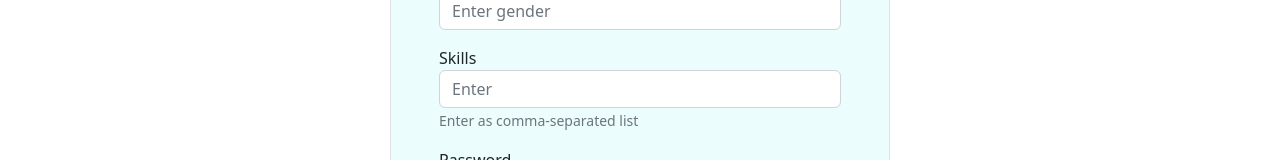
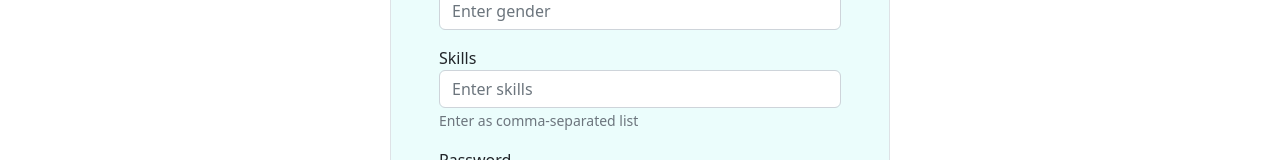
Before and after one commit to sabrinaspage/robota, a React (Create React App) app: page /job-seeker-registration in a window 1280 px wide. Shown: the part 613-773 px from the top of the page. Built offline with nearby package versions, Linux system fonts and the light colour scheme.

Commit message:
fix registration of skills

```diff
--- a/src/pages/Registration.tsx
+++ b/src/pages/Registration.tsx
@@ -64,7 +64,11 @@ const JobSeekerRegistration = () => {
             }}
           />
           <p />
-          <FileInput label="Upload Resume" id="resume" onChange={(e) => setResume(e.target.files[0])}/>
+          <FileInput
+            label="Upload Resume"
+            id="resume"
+            onChange={(e) => setResume(e.target.files[0])}
+          />
           <Input
             label="Gender"
             placeholder="Enter gender"
@@ -78,11 +82,11 @@ const JobSeekerRegistration = () => {
           <p />
           <Input
             label="Skills"
-            placeholder="Enter"
-            id="gender"
+            placeholder="Enter skills"
+            id="skills"
             type="text"
             subtitle="Enter as comma-separated list"
-            value={regValue.gender}
+            value={regValue.skills}
             changeHandler={(event) => {
               setRegValue((prev) => ({ ...prev, skills: event.target.value }));
             }}
@@ -116,19 +120,19 @@ const JobSeekerRegistration = () => {
             title="Finish Registering"
             type={ButtonTypes.CONTAINED_LARGE}
             onClick={async () => {
-              const url = 'https://robota-355717.uw.r.appspot.com/upload/';
+              const url = "https://robota-355717.uw.r.appspot.com/upload/";
               // const url = 'http://127.0.0.1:8000/upload/';
               const formData = new FormData();
-              formData.append('file', resume);
+              formData.append("file", resume);
               const config = {
-                  headers: {
-                    'content-type': 'multipart/form-data'
-                  }
+                headers: {
+                  "content-type": "multipart/form-data",
+                },
               };
               const fileUrl = await axios.post(url, formData, config);
               const public_uri = fileUrl.data.public_uri;
               console.log(public_uri);
-              const newRegValue = {...regValue, cv : public_uri};
+              const newRegValue = { ...regValue, cv: public_uri };
               setRegValue(newRegValue);
               console.log(newRegValue);
               const res = await axios.post(
@@ -136,7 +140,7 @@ const JobSeekerRegistration = () => {
                 newRegValue
               );
               console.log(res.data);
-              localStorage["userId"] = res.data.id
+              localStorage["userId"] = res.data.id;
               window.location.href = "/job-seeker-success";
             }}
           />
@@ -151,7 +155,7 @@ const CompanyRegistration = () => {
     name: "",
     email: "",
     description: "",
-    password: ""
+    password: "",
   });
   const [pw2Value, setPw2value] = useState("");
 
```
